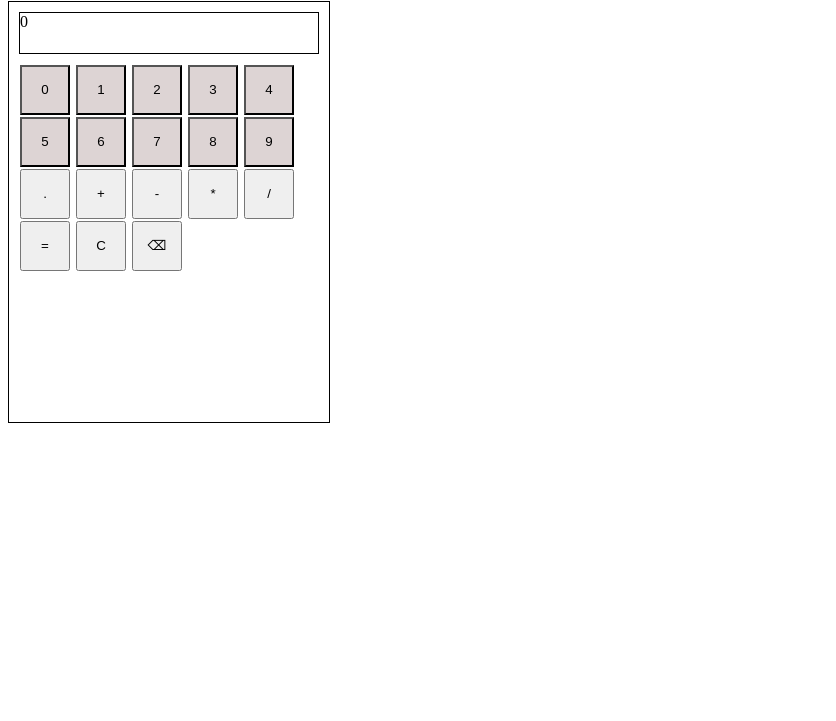
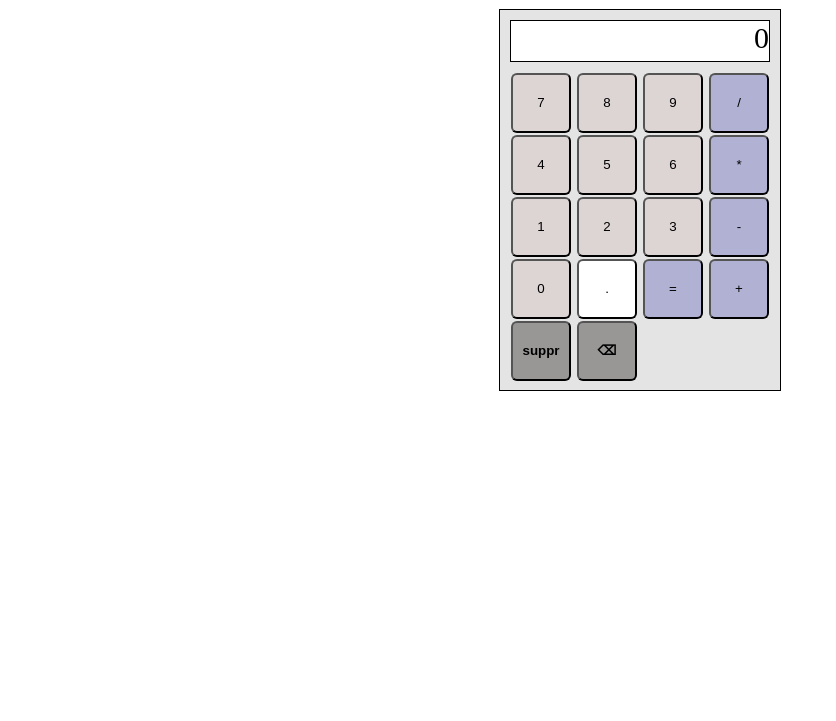
Before and after one commit to Kory221/T.O.P_Project_Calculator, a plain HTML site: page index.html in a window 1280 px wide. Shown: the part 79-800 px from the top of the page, without its empty margins (0-836 px from the left). Drawn offline with Linux system fonts and the light colour scheme.

Commit message:
Stying rules

```diff
--- a/index.html
+++ b/index.html
@@ -7,29 +7,29 @@
     <link rel="stylesheet" href="./style.css">
 </head>
 <body>
-    <h1>Calculator
+    <h1>Basic Calculator
     </h1>
     <div class="calc">
         <div class="display"></div>
         <div class="btns">
-            <button class="num">0</button>
+            <button class="num">7</button>
+            <button class="num">8</button>
+            <button class="num">9</button>
+            <button class="oper">/</button>
+            <button class="num">4</button>
+            <button class="num">5</button>
+            <button class="num">6</button>
+            <button class="oper">*</button>
             <button class="num">1</button>
             <button class="num">2</button>
             <button class="num">3</button>
-            <button class="num">4</button>
-            <button class="num">5</button>
-            <button class="num">6</button>
-            <button class="num">7</button>
-            <button class="num">8</button>
-            <button class="num">9</button>
+            <button class="oper">-</button>
+            <button class="num">0</button>
             <button class="float">.</button>
+            <button class="equal">=</button>
             <button class="oper">+</button>
-            <button class="oper">-</button>
-            <button class="oper">*</button>
-            <button class="oper">/</button>
-            <button class="equal">=</button>
-            <button class="clear">C</button>
-            <button class ="bsp">⌫</button>
+            <button class="clear del">suppr</button>
+            <button class ="bsp del">⌫</button>
         </div>
     </div>
 
--- a/javascript.js
+++ b/javascript.js
@@ -311,7 +311,7 @@ document.addEventListener("keyup", (keyEq) => {
 });
 
 document.addEventListener("keyup", (clear) => {
-    if (clear.key === "c") {
+    if (clear.key === "Delete") {
     num1 = '';
     num2 = '';
     oper = '';
@@ -356,5 +356,5 @@ document.addEventListener("keydown", (keyBsp) => {
             };
 
         };
-    }
-})
+    };
+});
--- a/style.css
+++ b/style.css
@@ -2,20 +2,51 @@
     border:black solid 1px;
     height: 40px;
     margin-bottom: 10px;
+    font-size: 30px;
+    text-align: end;
+    text-overflow: clip;
+    background-color: white;
 }
 
 .calc {
-    width: 300px;
-    height : 400px;
+    width: 260px;
+    height : 360px;
     padding : 10px;
     border : black solid 1px;
+    background-color: rgb(228, 228, 228);
 }
 
 .num {
     background-color : rgb(221, 212, 212)
 }
+
+.oper {
+    background-color: rgb(177, 177, 212);
+}
+
+.equal {
+    background-color: rgb(177, 177, 212);
+}
+
+.float {
+    background-color: white;
+}
+
+.del {
+    background-color: rgb(153, 150, 150);
+    color : black;
+    font-weight:bold ;
+}
+
 .btns button {
-    height : 50px;
-    width : 50px;
+    height : 60px;
+    width : 60px;
     margin : 1px;
+    border-radius: 10%;
 }
+
+body {
+    display : flex;
+    flex-direction: column;
+    align-items: center;
+}
```
